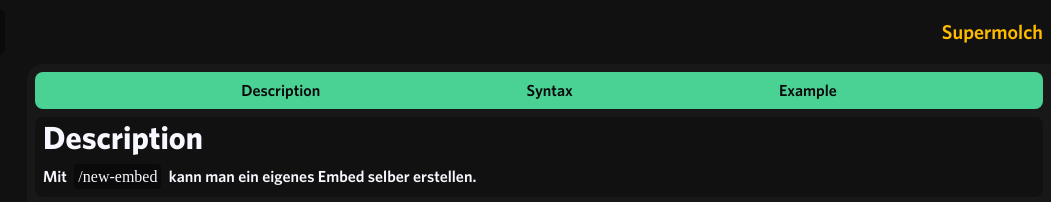
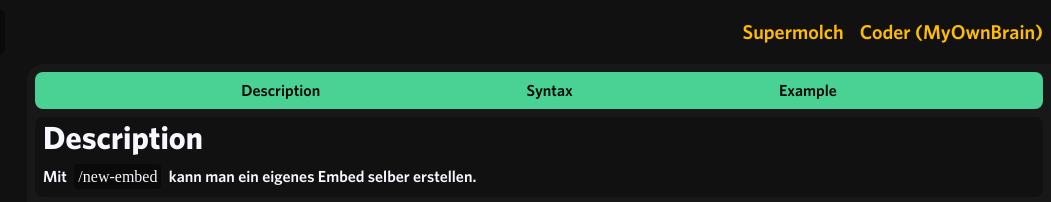
Before and after one commit to MyOwnBrain/Supermolch-Docs, a plain HTML site: page subpages/new-embed.html in a window 1280 px wide. Shown: the top 202 px of the page, 229-1280 px from the left. Drawn offline with Linux system fonts and the light colour scheme.

Commit message:
Setup Fix

```diff
--- a/subpages/new-embed.html
+++ b/subpages/new-embed.html
@@ -4,6 +4,7 @@
         <meta charset="UTF-8">
         <meta http-equiv="X-UA-Compatible" content="IE=edge">
         <meta name="viewport" content="width=device-width, initial-scale=1.0">
+        <link rel="icon" href="../images/docs_square.png">
         <link rel="stylesheet" href="../styles/standard.css">
         <script src="../scripts/script.js" defer></script>
         <title>/new-embed</title>
@@ -16,6 +17,7 @@
             </a>
             <div class="links">
                 <a href="https://myownbrain.github.io/SuperMolch-Links/">Supermolch</a>
+                <a href="https://linktr.ee/myownbrain">Coder (MyOwnBrain)</a>
             </div>
         </nav>
         <div class="sidebar" id="sidebar">
```
Also changed, not shown: index.html (+2 -1 lines), subpages/status.html (+2 -0 lines), images/docs_square.png (added).
